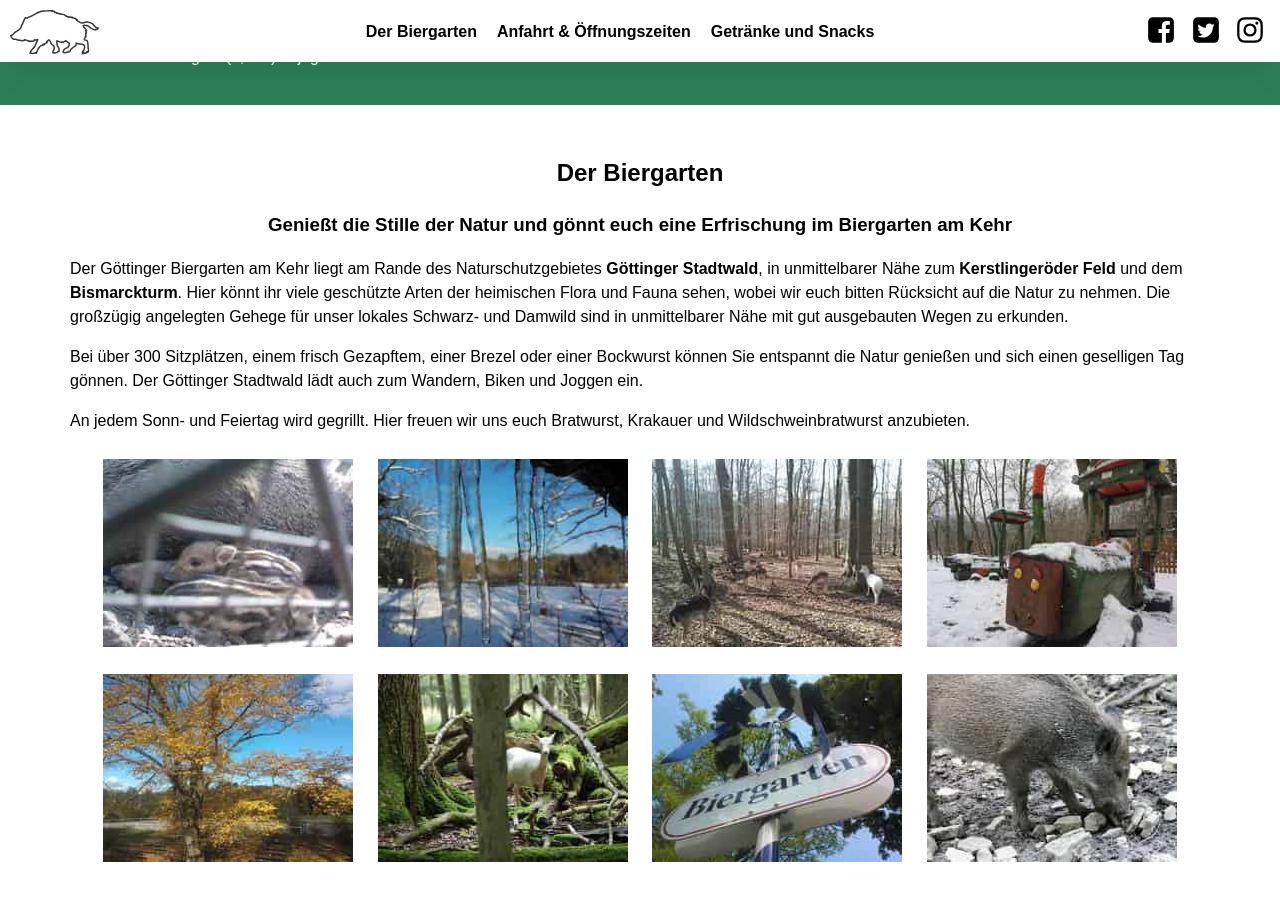
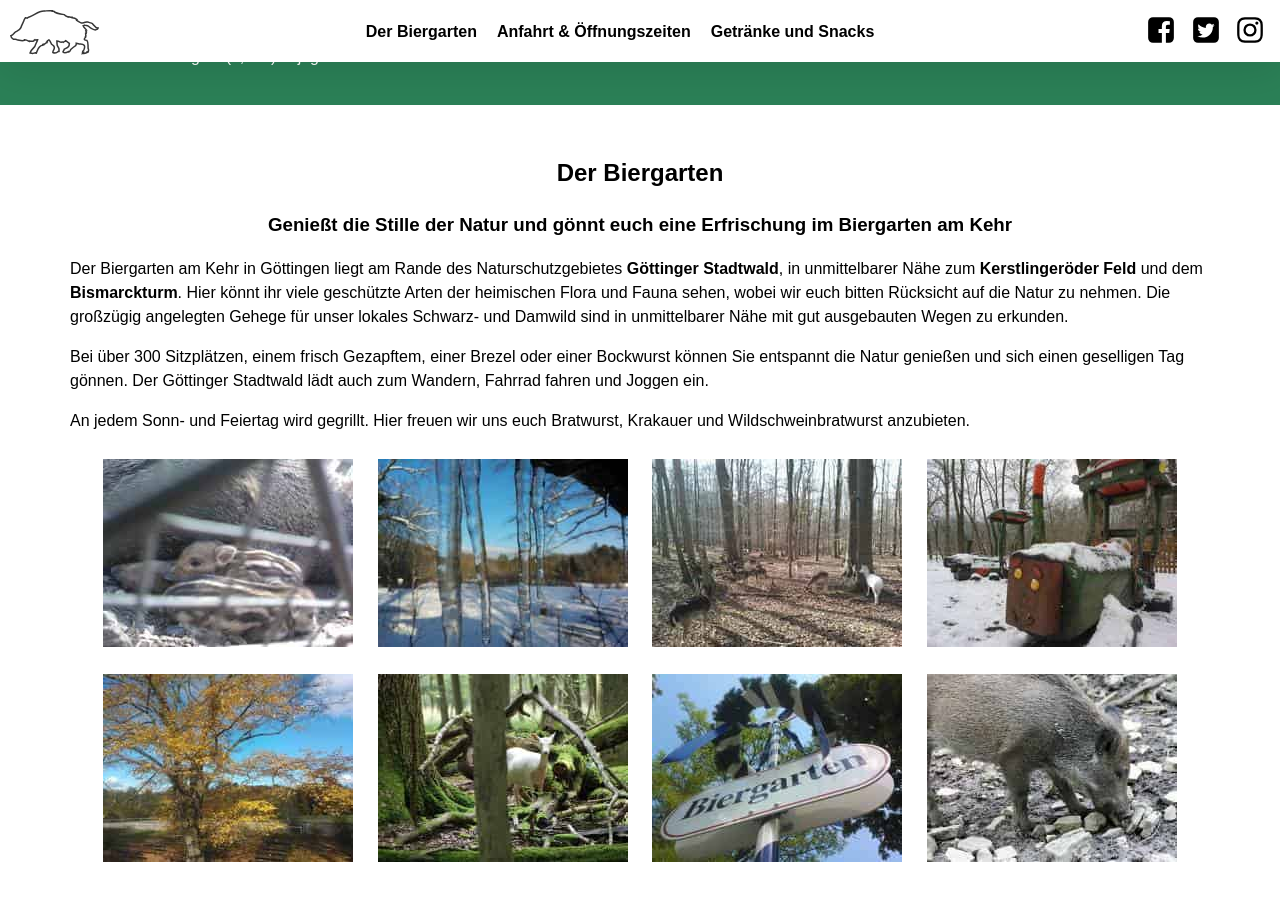
Before and after one commit to versable/kehr-website, a Jekyll site: the page built from index.html, in a window 1280 px wide and 900 px high, scrolled down 588 px. Built offline with Jekyll 4.4.1, drawn with Linux system fonts in a browser that asks for light colours.

Commit message:
Adjust landing page text and title

```diff
--- a/_config.yml
+++ b/_config.yml
@@ -1,6 +1,6 @@
 # Site settings
 title: >
-  Göttinger Biergarten am Kehr mitten im Wald in Göttingen
+  Biergarten am Kehr mitten im Wald in Göttingen
 email:
 description: >
   DER Biergarten in Göttingen am Kehr. Gönne dir ein frisch gezapftes Bier. Iss
--- a/index.html
+++ b/index.html
@@ -39,7 +39,7 @@ layout: default
         Biergarten am Kehr
     </h3>
     <p>
-    Der Göttinger Biergarten am Kehr liegt am Rande des Naturschutzgebietes
+    Der Biergarten am Kehr in Göttingen liegt am Rande des Naturschutzgebietes
     <b>Göttinger Stadtwald</b>, in unmittelbarer Nähe zum <b>Kerstlingeröder
     Feld</b> und dem <b>Bismarckturm</b>. Hier könnt ihr viele geschützte Arten
     der heimischen Flora und Fauna sehen, wobei wir euch bitten Rücksicht auf
@@ -50,8 +50,8 @@ layout: default
     <p>
     Bei über 300 Sitzplätzen, einem frisch Gezapftem, einer Brezel oder einer
     Bockwurst können Sie entspannt die Natur genießen und sich einen geselligen
-    Tag gönnen. Der Göttinger Stadtwald lädt auch zum Wandern, Biken und Joggen
-    ein.
+    Tag gönnen. Der Göttinger Stadtwald lädt auch zum Wandern, Fahrrad fahren
+    und Joggen ein.
     </p>
     <p>
     An jedem Sonn- und Feiertag wird gegrillt. Hier freuen wir uns euch
```
